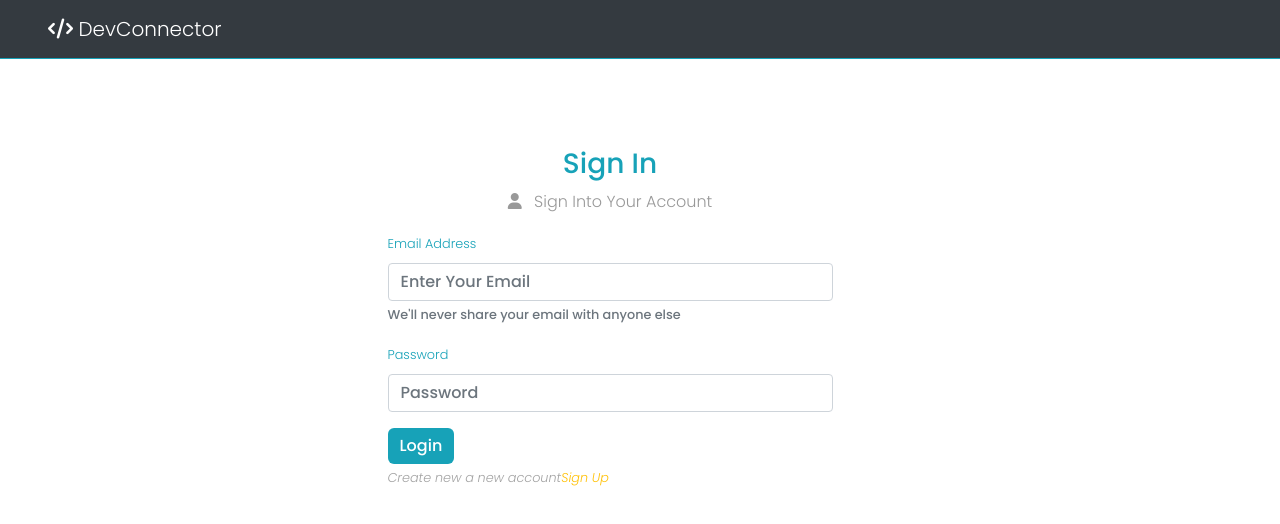
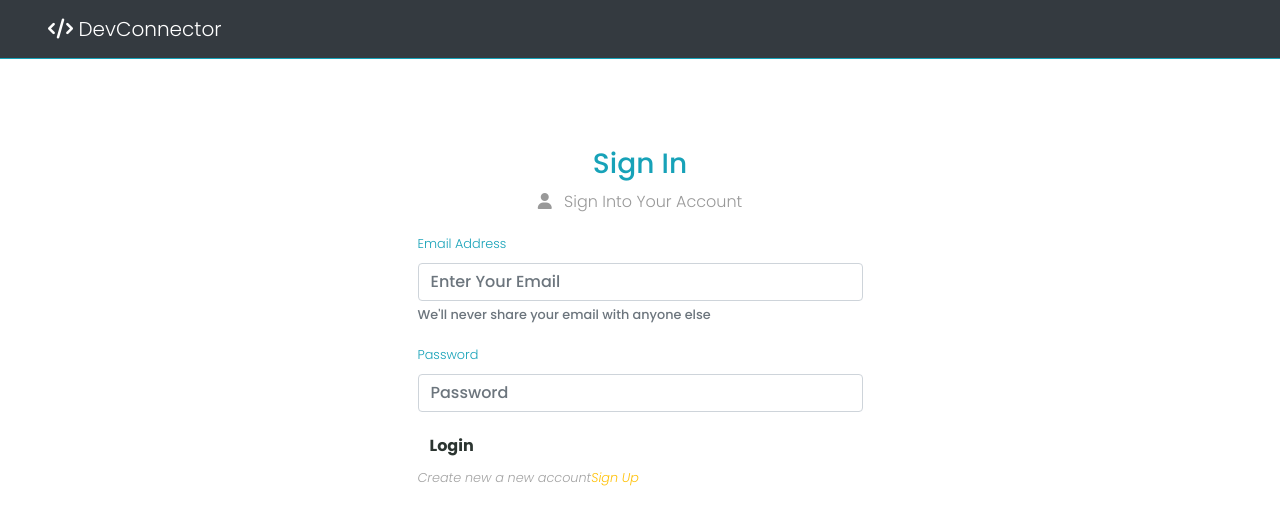
Before and after one commit to Nurmuhammadthariq/dev_Socialapp_mern, a React (Create React App) app in the folder client/: page /login in a window 1280 px wide. Shown: the top 524 px of the page. Built offline with nearby package versions, Linux system fonts and the light colour scheme; no server answers.

Commit message:
Add new color

```diff
--- a/client/src/App.css
+++ b/client/src/App.css
@@ -7,8 +7,9 @@
     --secondary-color: #01914B;
     --tertiary-color: #59EDAB;
     --color-1: #17a2b8;
-    --color-2: #050E16;
+    --color-2: white;
     --color-3: #45AF47;
+    --color-4: #2c3531;
     --white: #FFFFFF;
     --grey: #50555B;
     --gradient-color: #21d190;
@@ -67,7 +68,6 @@ body {
     margin-top: 2.5rem;
     width: 100%;
     margin-bottom: 3rem;
-    margin-left: 40px;
 }
 
 .lead-1 {
@@ -76,9 +76,9 @@ body {
 }
 
 .submit {
-    background-color: var(--color-1) !important;
-    color: rgb(255, 255, 255);
-    transition: opacity 0.2s ease-in !important;
+    background-color: var(--white) !important;
+    color: var(--color-4);
+    transition:  0.2s ease-out !important;
     border: none;
     border-radius: 6px;
 }
@@ -117,7 +117,7 @@ ul {
 }
 
 .btn {
-    font-weight: 400;
+    font-weight: bold !important;
 }
 
 .btn-signup {
@@ -210,7 +210,7 @@ ul {
 
 
 .text-color-g {
-    color: var(--color-1);
+    color: var(--color-2);
 }
 
 .dash-title {
@@ -257,20 +257,23 @@ ul {
 .profiles .card {
     overflow-x: hidden;
     transition: all .3s ease-in-out;
-    border-radius: 50px;
+    border-radius: 5px;
+    background-color: #1F2833 !important;
+    color: white;
 
 }
 
 .profiles .card:hover {
-    box-shadow: 0px 0.6em 0.2em #93EB45;
+    /* box-shadow: 0px 0.6em 0.2em #93EB45; */
     transform: scale(1.1);
 
 }
 
-.profiles .card,
+.profiles
 .list-card {
-    background-color: #47db1507 !important;
+    background-color: white;
     color: rgb(143, 165, 143) !important;
+    font-weight: bold;
     font-size: 0.8rem !important;
 
 }
```
